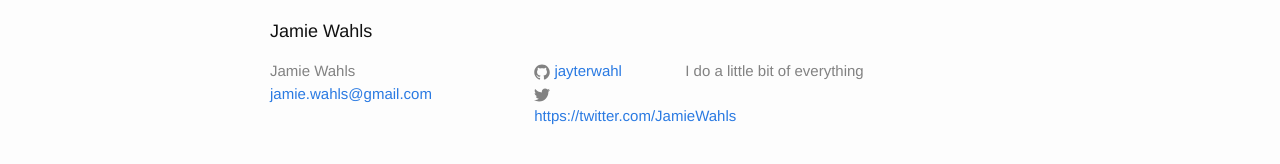
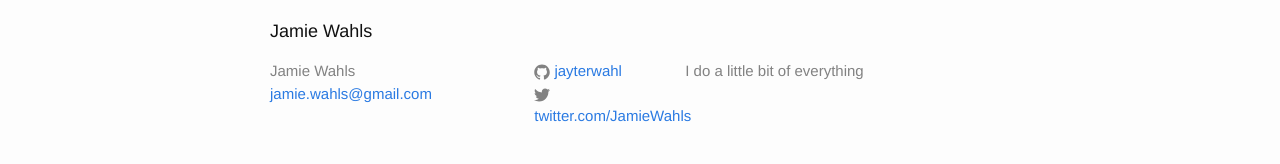
Before and after one commit to jayterwahl/author-website.github.io, a Jekyll site: the page built from index.html, in a window 1280 px wide. Shown: the part 576-740 px from the top of the page. Built offline with Jekyll 4.4.1, drawn with Linux system fonts in a browser that asks for light colours; some of the changed lines change nothing that is shown.

Commit message:
Abbrev twitter username

```diff
--- a/_config.yml
+++ b/_config.yml
@@ -13,7 +13,7 @@ description: I do a little bit of everything
 baseurl: "" # the subpath of your site, e.g. /blog
 url: "http://yourdomain.com" # the base hostname & protocol for your site
 github_username: jayterwahl
-twitter_username: https://twitter.com/JamieWahls
+twitter_username: twitter.com/JamieWahls
 
 # Build settings
 markdown: kramdown
```
